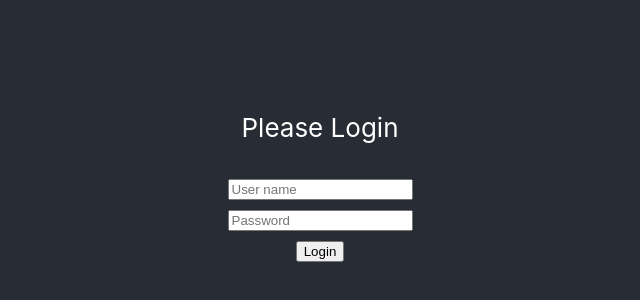
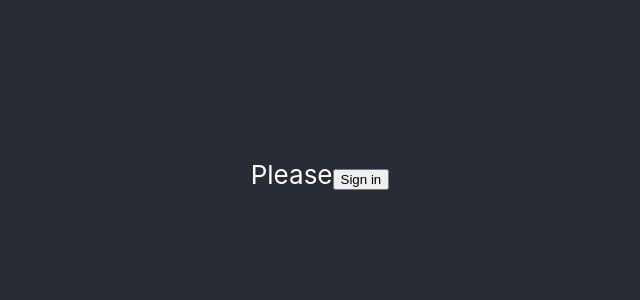
Before and after one commit to larsthorup/react-redux-typescript-sandbox, a React (Create React App) app: page / in a window 1280 px wide. Shown: the part 226-526 px from the top of the page, without its empty margins (320-960 px from the left). Built offline with nearby package versions, Linux system fonts and the light colour scheme.

Commit message:
redux history sync

```diff
--- a/package.json
+++ b/package.json
@@ -6,6 +6,7 @@
     "@testing-library/jest-dom": "^4.2.4",
     "@testing-library/react": "^9.4.0",
     "@testing-library/user-event": "^7.2.1",
+    "@types/history": "^4.7.4",
     "@types/jest": "^24.9.0",
     "@types/node": "^12.12.25",
     "@types/ramda": "^0.26.40",
--- a/src/lib/redux-slice.ts
+++ b/src/lib/redux-action.ts
@@ -1,5 +1,5 @@
 export interface AnyAction {
-  type: any;
+  type: string;
 }
 
 export interface Action<Payload> extends AnyAction {
@@ -19,7 +19,7 @@ export function isType<Payload>(
   return action.type === actionCreator.type;
 }
 
-export function createAction<Payload = void>(
+export function createActionCreator<Payload = void>(
   type: string
 ): ActionCreator<Payload> {
   return Object.assign(
--- /dev/null
+++ b/src/lib/redux-history.ts
@@ -0,0 +1,85 @@
+import queryString from 'query-string';
+import * as R from 'ramda';
+import { Middleware, Store } from 'redux';
+import * as History from 'history';
+import { createActionCreator, AnyAction, isType } from './redux-action';
+
+const history = History.createBrowserHistory();
+
+export type State = Readonly<{
+  hash?: queryString.ParsedQuery<string>;
+  pathname: string;
+  search?: queryString.ParsedQuery<string>;
+}>;
+
+function stringify(state: State): History.Location {
+  return {
+    hash: queryString.stringify(state.hash || {}),
+    pathname: state.pathname,
+    search: queryString.stringify(state.search || {}),
+    state: null
+  };
+}
+
+const historyChange = createActionCreator<History.Location>('historyChange'); // Note: for internal use only
+export const historyPush = createActionCreator<State>('historyPush');
+export const historyReplace = createActionCreator<State>('historyReplace');
+
+export const initialState: State = {
+  hash: {},
+  pathname: '/',
+  search: {}
+};
+
+export function reducer(state: State = initialState, action: AnyAction): State {
+  if (isType(action, historyChange)) {
+    const location = {
+      hash: queryString.parse(action.payload.hash),
+      pathname: action.payload.pathname,
+      search: queryString.parse(action.payload.search)
+    };
+    const unchanged = R.equals(state, location);
+    if (unchanged) {
+      return state;
+    } else {
+      return {
+        hash: location.hash || state.hash,
+        pathname: location.pathname || state.pathname,
+        search: location.search || state.search
+      };
+    }
+  } else {
+    return state;
+  }
+}
+
+export function createMiddleware(slice: string): Middleware {
+  return store => next => (action: AnyAction) => {
+    const { [slice]: state } = store.getState();
+    if (isType(action, historyPush)) {
+      const { payload } = action;
+      if (!R.equals(state, payload)) {
+        history.push(stringify(payload));
+      }
+    } else if (isType(action, historyReplace)) {
+      const { payload } = action;
+      if (!R.equals(state, payload)) {
+        history.replace(stringify(payload));
+      }
+    } else {
+      next(action);
+    }
+  };
+}
+
+export interface Listener {
+  unlisten: () => void;
+}
+export function listen(store: Store): Listener {
+  const unlisten = history.listen((location: History.Location, _) => {
+    store.dispatch(historyChange(location));
+  });
+  const { location } = history;
+  store.dispatch(historyChange(location)); // Note: initial location
+  return { unlisten };
+}
--- a/src/root.tsx
+++ b/src/root.tsx
@@ -1,8 +1,9 @@
 import React, { ReactElement } from 'react';
 import { App } from './view/App';
 import { Provider } from 'react-redux';
-import { applyMiddleware, compose, createStore } from 'redux';
+import { applyMiddleware, compose, createStore, Store } from 'redux';
 import ReduxThunk from 'redux-thunk';
+import * as ReduxHistory from './lib/redux-history';
 import { rootReducer } from './store';
 
 declare global {
@@ -12,9 +13,11 @@ declare global {
 }
 const composeEnhancers = window.__REDUX_DEVTOOLS_EXTENSION_COMPOSE__ || compose;
 const middleware = composeEnhancers(
-  applyMiddleware(ReduxThunk)
+  applyMiddleware(ReduxThunk),
+  applyMiddleware(ReduxHistory.createMiddleware('location')) // Note: uses state.location
 );
-const store = createStore(rootReducer, middleware);
+const store: Store = createStore(rootReducer, middleware);
+ReduxHistory.listen(store);
 
 export const rootComponent: ReactElement = (
   <Provider store={store}>
--- a/src/saga/auth.ts
+++ b/src/saga/auth.ts
@@ -1,11 +1,23 @@
 import { Dispatch } from 'redux';
-import { signin } from '../store/auth';
+import { signin, signout } from '../store/auth';
+import { historyReplace } from '../lib/redux-history';
 
 export function signingIn(username: string, password: string) {
   return async function(dispatch: Dispatch) {
-    setTimeout(() => {
-      const response = { user: { name: username } };
-      dispatch(signin(response));
-    }, 500); // Note: simulating slow fetch
+    return new Promise(resolve => {
+      setTimeout(() => {
+        dispatch(signin({ user: { name: username } }));
+        dispatch(historyReplace({ pathname: '/' }));
+        resolve();
+      }, 500); // Note: simulating slow fetch
+    });
   };
 }
+
+export function signingOut() {
+  return async function(dispatch: Dispatch) {
+    dispatch(signout());
+    dispatch(historyReplace({ pathname: '/' }));
+    return Promise.resolve();
+  };
+}
--- a/src/store/auth.ts
+++ b/src/store/auth.ts
@@ -1,4 +1,4 @@
-import { AnyAction, createAction, isType } from '../lib/redux-slice';
+import { AnyAction, createActionCreator, isType } from '../lib/redux-action';
 
 export type User = {
   name: string;
@@ -12,8 +12,8 @@ const initialState: AuthState = {
   user: null
 };
 
-export const signin = createAction<{ user: User }>('AUTH_SIGNIN');
-export const signout = createAction('AUTH_SIGNOUT');
+export const signin = createActionCreator<{ user: User }>('AUTH_SIGNIN');
+export const signout = createActionCreator('AUTH_SIGNOUT');
 
 export function authReducer(
   state = initialState,
--- a/src/store/index.ts
+++ b/src/store/index.ts
@@ -1,8 +1,10 @@
 import { combineReducers } from 'redux';
 import { authReducer } from './auth';
+import { locationReducer } from './location';
 
 export const rootReducer = combineReducers({
-  auth: authReducer
+  auth: authReducer,
+  location: locationReducer
 });
 
 export type RootState = ReturnType<typeof rootReducer>;
--- /dev/null
+++ b/src/store/location.ts
@@ -0,0 +1,3 @@
+import * as ReduxHistory from '../lib/redux-history';
+
+export const locationReducer = ReduxHistory.reducer;
--- a/src/view/App.tsx
+++ b/src/view/App.tsx
@@ -1,17 +1,25 @@
-import React from 'react';
+import React, { ReactElement } from 'react';
+import { useSelector } from 'react-redux';
 
-import { AuthStatus } from './AuthStatus';
+import { Home } from './Home';
 import { LoginForm } from './LoginForm';
+import { Profile } from './Profile';
 
 import './App.css';
+import { RootState } from '../store';
+
+const routes: { [key: string]: ReactElement } = {
+  '/': <Home />,
+  '/signin': <LoginForm />,
+  '/profile': <Profile />
+};
 
 export const App: React.FC = () => {
+  const pathname = useSelector((state: RootState) => state.location.pathname);
+  const routeResult = routes[pathname];
   return (
     <div className="App">
-      <header className="App-header">
-        <AuthStatus />
-        <LoginForm />
-      </header>
+      <header className="App-header">{routeResult}</header>
     </div>
   );
 };
--- a/src/view/AuthStatus.tsx
+++ /dev/null
@@ -1,31 +0,0 @@
-import React, { ReactElement } from 'react';
-import { useDispatch, useSelector } from 'react-redux';
-import { RootState } from '../store';
-import { User, signout } from '../store/auth';
-
-const LoggedIn: React.FC<{ user: User }> = ({ user }) => {
-  const dispatch = useDispatch();
-  const onClick: React.MouseEventHandler<HTMLButtonElement> = e => {
-    e.preventDefault();
-    dispatch(signout());
-  };
-  return (
-    <p>
-      {user.name}<button onClick={onClick}>Logout</button>
-    </p>
-  );
-};
-
-const NotLoggedIn: React.FC = () => {
-  return <p>Please Login</p>;
-};
-
-export const AuthStatus: React.FC = () => {
-  const user = useSelector((state: RootState) => state.auth.user);
-  const status: ReactElement = user ? (
-    <LoggedIn user={user} />
-  ) : (
-    <NotLoggedIn />
-  );
-  return <div className="AuthStatus">{status}</div>;
-};
--- /dev/null
+++ b/src/view/Home.tsx
@@ -0,0 +1,31 @@
+import React from 'react';
+import { useDispatch, useSelector } from 'react-redux';
+
+import { RootState } from '../store';
+import { historyPush } from '../lib/redux-history';
+
+export function Home() {
+  const dispatch = useDispatch();
+  const user = useSelector((state: RootState) => state.auth.user);
+  const navigate = (pathname: string) => (e: React.MouseEvent) => {
+    // ToDo: useNavigate
+    e.preventDefault();
+    dispatch(historyPush({ pathname }));
+  };
+  const status = (loggedIn => {
+    if (loggedIn) {
+      return (
+        <p>
+          <button onClick={navigate('/profile')}>Profile</button>
+        </p>
+      );
+    } else {
+      return (
+        <p>
+          Please<button onClick={navigate('/signin')}>Sign in</button>
+        </p>
+      );
+    }
+  })(!!user);
+  return <div className="Home">{status}</div>;
+}
--- /dev/null
+++ b/src/view/Profile.tsx
@@ -0,0 +1,42 @@
+import React from 'react';
+import { useDispatch, useSelector } from 'react-redux';
+
+import { signingOut } from '../saga/auth';
+import { RootState } from '../store';
+import { historyPush } from '../lib/redux-history';
+import { User } from '../store/auth';
+
+function LoggedIn({ user }: { user: User }) {
+  const dispatch = useDispatch();
+  const onClick = (e: React.MouseEvent) => {
+    e.preventDefault();
+    dispatch(signingOut());
+  };
+  return (
+    <p>
+      {user.name}
+      <button onClick={onClick}>Logout</button>
+    </p>
+  );
+}
+
+function NotLoggedIn() {
+  return <p>Not logged in</p>;
+}
+
+export function Profile() {
+  const user = useSelector((state: RootState) => state.auth.user);
+  const profile = user ? <LoggedIn user={user} /> : <NotLoggedIn />;
+  const dispatch = useDispatch();
+  const navigate = (pathname: string) => (e: React.MouseEvent) => {
+    // ToDo: useNavigate
+    e.preventDefault();
+    dispatch(historyPush({ pathname }));
+  };
+  return (
+    <div className="Profile">
+      {profile}
+      <button onClick={navigate('/')}>Home</button>
+    </div>
+  );
+}
```
Also changed, not shown: 2 other files (tests, documents, lock files or other folders).
